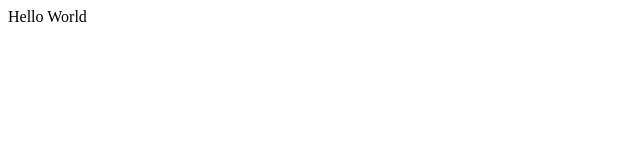
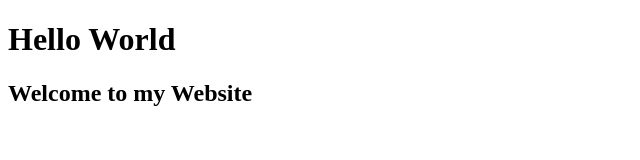
Before and after one commit to chayangw/testGit, a plain HTML site: page index.html in a window 1280 px wide. Shown: the whole page, without its empty margins (0-640 px from the left). Drawn offline with Linux system fonts and the light colour scheme.

Commit message:
Added Headline + Welcome Message
H1 + H2

```diff
--- a/index.html
+++ b/index.html
@@ -3,4 +3,7 @@
 <head>
 <title>Test for GitHub mini course</title>
 </head>
-<body>Hello World</body>
+<body>
+	<h1>Hello World</h1>
+	<h2>Welcome to my Website</h2>
+</body>
```
